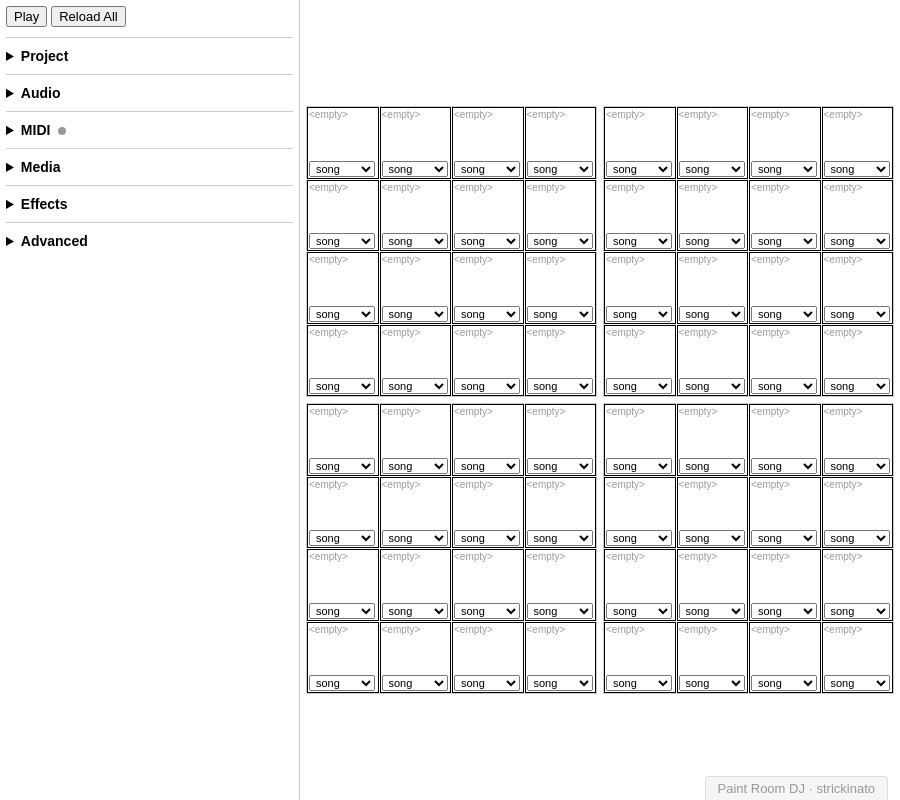
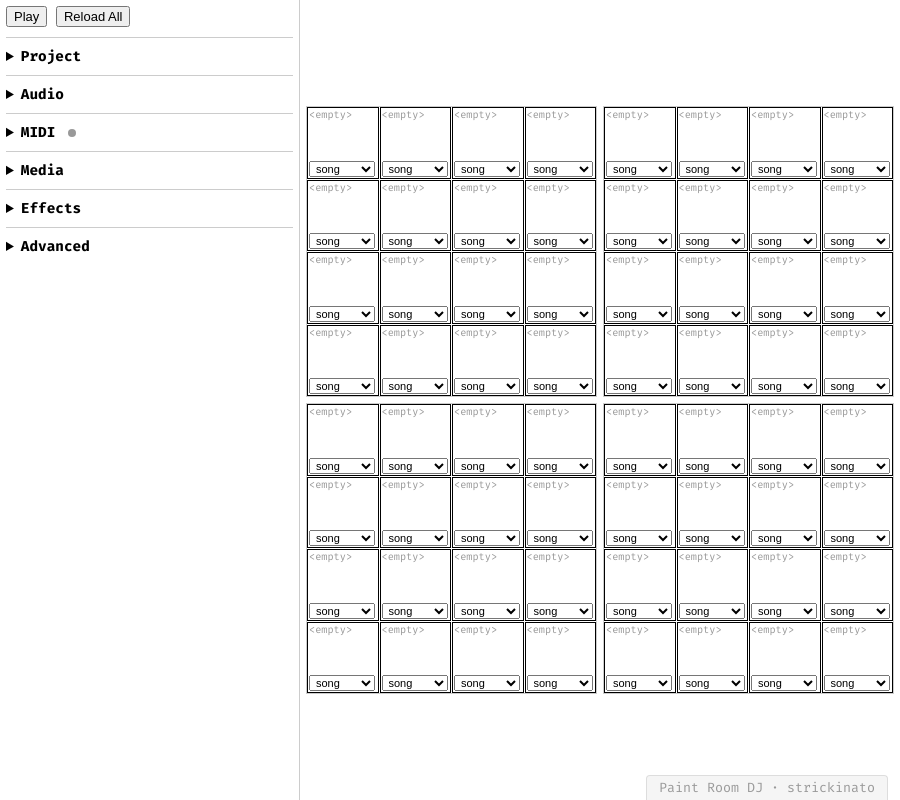
Before and after one commit to strickinato/paint-room-dj, an Electron app: page renderer/index.html in a window 900 px wide. Drawn offline with Linux system fonts and the light colour scheme; no server answers.

Commit message:
Fira code

```diff
--- a/renderer/style.css
+++ b/renderer/style.css
@@ -1,3 +1,11 @@
+@font-face {
+  font-family: 'Fira Code';
+  src: url('fonts/FiraCode-VF.woff2') format('woff2-variations');
+  font-weight: 300 700;
+  font-style: normal;
+  font-display: swap;
+}
+
 :root {
   /* Page */
   --page-bg: #fff;
@@ -104,7 +112,7 @@ html, body {
   margin: 0;
   padding: 0;
   height: 100%;
-  font-family: Arial, sans-serif;
+  font-family: 'Fira Code', monospace;
   background: var(--page-bg);
   color: var(--page-fg);
   font-size: 14px;
@@ -360,7 +368,6 @@ body {
 }
 
 #midi-log {
-  font-family: monospace;
   font-size: 12px;
   background: var(--page-bg-subtle);
   border: 1px solid var(--page-border);
```
Also changed, not shown: renderer/fonts/FiraCode-VF.woff2 (added).
